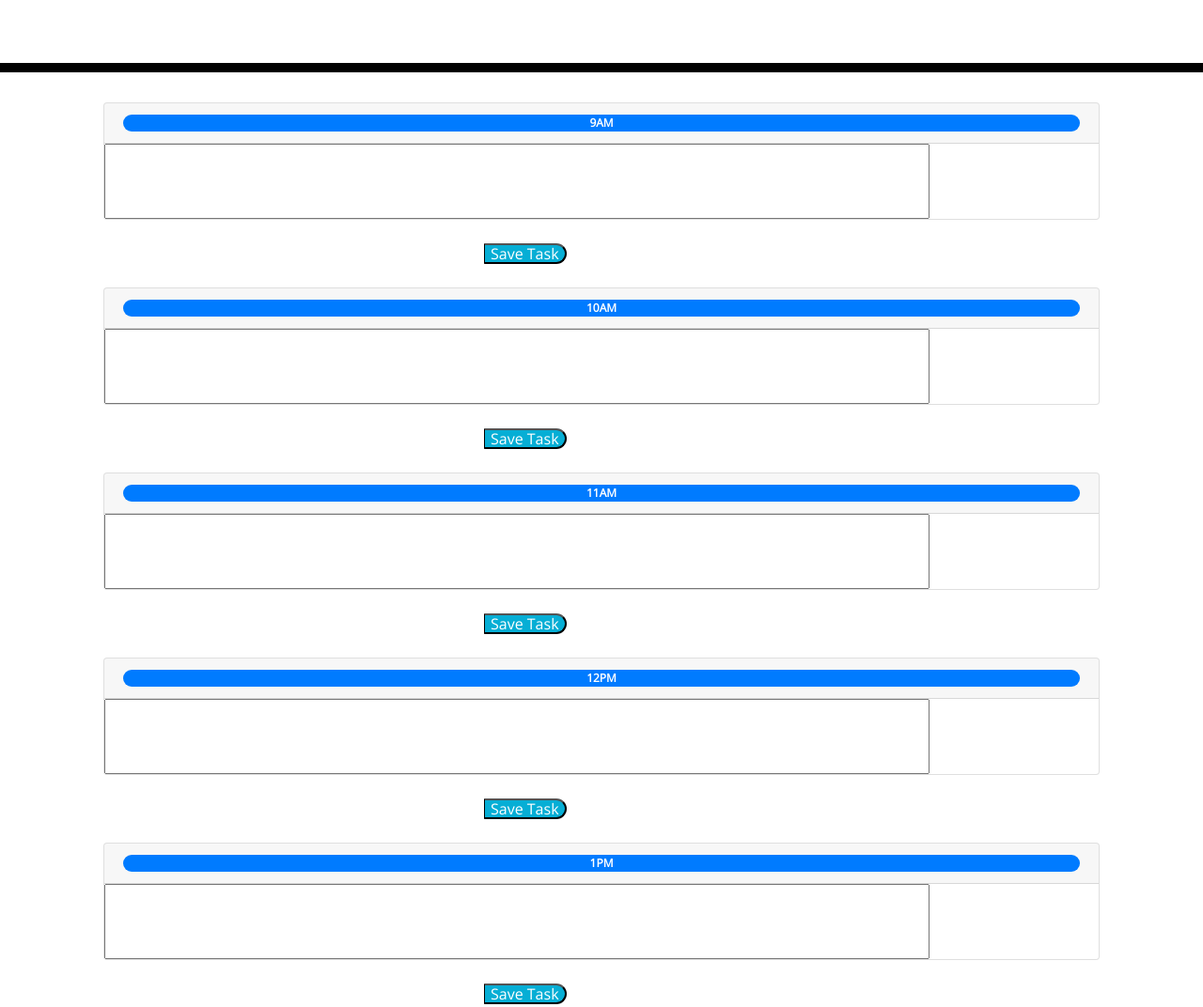
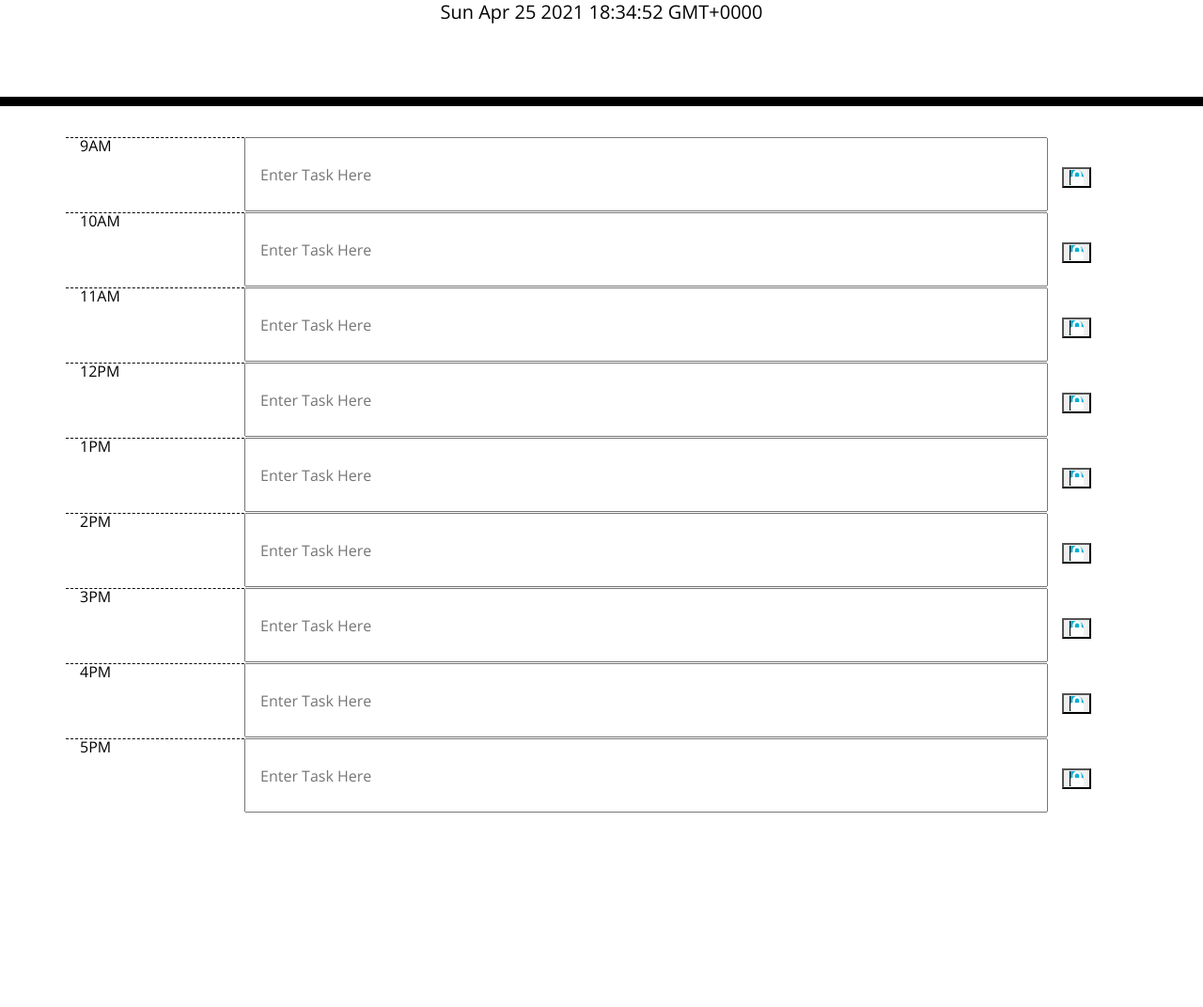
Before and after one commit to ewebber283/calendar-planner, a plain HTML site: page Develop/index.html in a window 1280 px wide. Shown: the part 191-1263 px from the top of the page at 94% size. After the commit the page ends 1056 px from the top, so only its background shows below. Drawn offline with nearby package versions, Linux system fonts and the light colour scheme.

Commit message:
correctly formatted blocks

```diff
--- a/Develop/index.html
+++ b/Develop/index.html
@@ -29,108 +29,73 @@
       <p id="currentDay" class="lead"></p>
     </header>
     <div class="container">
-      <div class="card">
-        <div class="card-header">
-          <ul id="list" class="list-group list-group-flush">
-            <span class="badge badge-primary badge-pill">9AM</span>
-          </ul>
+      <div class="row">
+        <div class="hour col-2">9AM</div>
+        <input class="description col-9" type="text" placeholder="Enter Task Here" id="task"/>
+        <div class="col-1">
+          <button><i class="saveBtn fas fa-lock"></i></button>
         </div>
-        <form>
-          <input type="text" class="form-input">
-        </form>
       </div>
-      <button class="saveBtn">Save Task</button>
-      <div class="card">
-        <div class="card-header">
-          <ul id="list" class="list-group list-group-flush">
-            <span class="badge badge-primary badge-pill">10AM</span>
-          </ul>
+      <div class="row">
+        <div class="hour col-2">10AM</div>
+        <input class="description col-9" type="text" placeholder="Enter Task Here" id="task"/>
+        <div class="col-1">
+          <button><i class="saveBtn fas fa-lock"></i></button>
         </div>
-        <form>
-          <input type="text" class="form-input">
-        </form>
       </div>
-      <button class="saveBtn">Save Task</button>
-      <div class="card">
-        <div class="card-header">
-          <ul id="list" class="list-group list-group-flush">
-            <span class="badge badge-primary badge-pill">11AM</span>
-          </ul>
+      <div class="row">
+        <div class="hour col-2">11AM</div>
+        <input class="description col-9" type="text" placeholder="Enter Task Here" id="task"/>
+        <div class="col-1">
+          <button><i class="saveBtn fas fa-lock"></i></button>
         </div>
-        <form>
-          <input type="text" class="form-input">
-        </form>
       </div>
-      <button class="saveBtn">Save Task</button>
-      <div class="card">
-        <div class="card-header">
-          <ul id="list" class="list-group list-group-flush">
-            <span class="badge badge-primary badge-pill">12PM</span>
-          </ul>
+      <div class="row">
+        <div class="hour col-2">12PM</div>
+        <input class="description col-9" type="text" placeholder="Enter Task Here" id="task"/>
+        <div class="col-1">
+          <button><i class="saveBtn fas fa-lock"></i></button>
         </div>
-        <form>
-          <input type="text" class="form-input">
-        </form>
       </div>
-      <button class="saveBtn">Save Task</button>
-      <div class="card">
-        <div class="card-header">
-          <ul id="list" class="list-group list-group-flush">
-            <span class="badge badge-primary badge-pill">1PM</span>
-          </ul>
+      <div class="row">
+        <div class="hour col-2">1PM</div>
+        <input class="description col-9" type="text" placeholder="Enter Task Here" id="task"/>
+        <div class="col-1">
+          <button><i class="saveBtn fas fa-lock"></i></button>
         </div>
-        <form>
-          <input type="text" class="form-input">
-        </form>
       </div>
-      <button class="saveBtn">Save Task</button>
-      <div class="card">
-        <div class="card-header">
-          <ul id="list" class="list-group list-group-flush">
-            <span class="badge badge-primary badge-pill">2PM</span>
-          </ul>
+      <div class="row">
+        <div class="hour col-2">2PM</div>
+        <input class="description col-9" type="text" placeholder="Enter Task Here" id="task"/>
+        <div class="col-1">
+          <button><i class="saveBtn fas fa-lock"></i></button>
         </div>
-        <form>
-          <input type="text" class="form-input">
-        </form>
       </div>
-      <button class="saveBtn">Save Task</button>
-      <div class="card">
-        <div class="card-header">
-          <ul id="list" class="list-group list-group-flush">
-            <span class="badge badge-primary badge-pill">3PM</span>
-          </ul>
+      <div class="row">
+        <div class="hour col-2">3PM</div>
+        <input class="description col-9" type="text" placeholder="Enter Task Here" id="task"/>
+        <div class="col-1">
+          <button><i class="saveBtn fas fa-lock"></i></button>
         </div>
-        <form>
-          <input type="text" class="form-input">
-        </form>
       </div>
-      <button class="saveBtn">Save Task</button>
-      <div class="card">
-        <div class="card-header">
-          <ul id="list" class="list-group list-group-flush">
-            <span class="badge badge-primary badge-pill">4PM</span>
-          </ul>
+      <div class="row">
+        <div class="hour col-2">4PM</div>
+        <input class="description col-9" type="text" placeholder="Enter Task Here" id="task"/>
+        <div class="col-1">
+          <button><i class="saveBtn fas fa-lock"></i></button>
         </div>
-        <form>
-          <input type="text" class="form-input">
-        </form>
       </div>
-      <button class="saveBtn">Save Task</button>
-      <div class="card">
-        <div class="card-header">
-          <ul id="list" class="list-group list-group-flush">
-            <span class="badge badge-primary badge-pill">5PM</span>
-          </ul>
+      <div class="row">
+        <div class="hour col-2">5PM</div>
+        <input class="description col-9" type="text" placeholder="Enter Task Here" id="task"/>
+        <div class="col-1">
+          <button><i class="saveBtn fas fa-lock"></i></button>
         </div>
-        <form>
-          <input type="text" class="form-input">
-        </form>
       </div>
-      <button class="saveBtn">Save Task</button>
     </div>
 
     <script src="https://code.jquery.com/jquery-3.4.1.min.js"></script>
     <script src="https://cdnjs.cloudflare.com/ajax/libs/moment.js/2.24.0/moment.min.js"></script>
+    <script src="script.js"></script>
   </body>
 </html>
--- a/Develop/script.js
+++ b/Develop/script.js
@@ -1,4 +1,15 @@
 
+// Add ability to click into form and create then save tasks
+
+// add ability to show date
+function getDate() {
+    var todaysDate = document.getElementById("currentDay");
+    todaysDate.innerHTML = moment();
+}
+
+getDate();
+
+// Add changing colors depending on where time block is
 
 /* var saveTasks = function() {
     localStorage.setItem("tasks", JSON.stringify(tasks));
--- a/Develop/style.css
+++ b/Develop/style.css
@@ -63,20 +63,9 @@ textarea{
   border-bottom-right-radius: 15px;
   background-color: #06AED5;
   color: white;
-  margin-left: 430px;
 }
 
 .saveBtn i:hover {
   font-size: 20px;
   transition: all .3s ease-in-out;
 }
-
-.card {
-  margin:25px;
-  height:125px;
-}
-
-.form-input {
-  width: 878px;
-  height:80px;
-}
```
